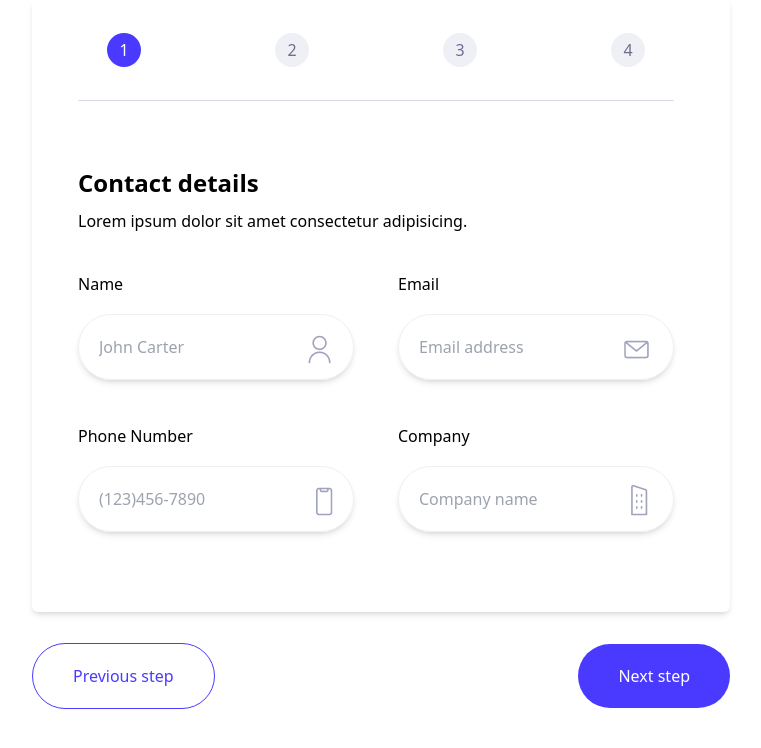
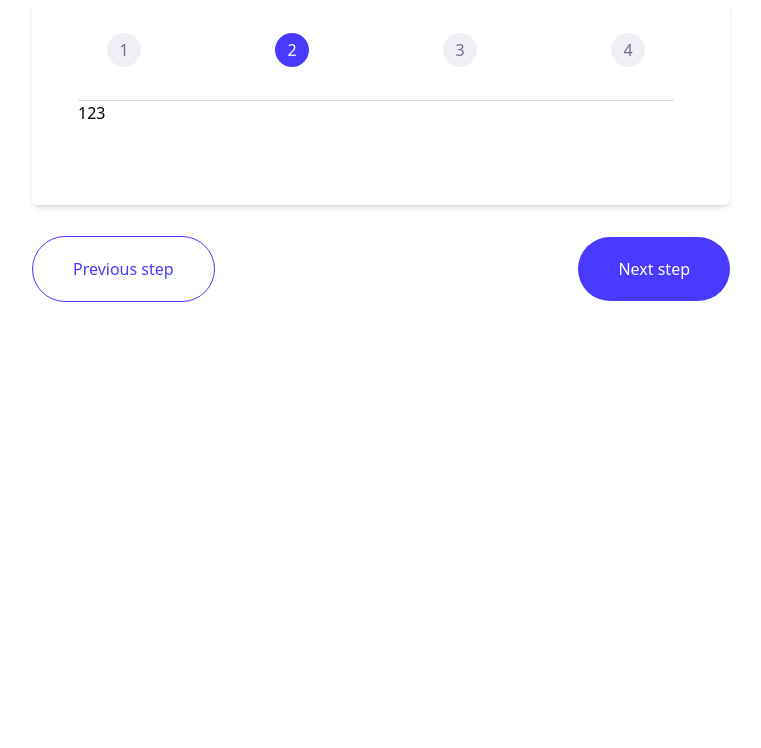
Before and after one commit to JiunJieLin/React-Login, a React (Vite) app: page / in a window 1280 px wide. Both pictures are taken after a click on the button "Next step". Shown: the top 748 px of the page, without its empty margins (259-1020 px from the left). Built offline with nearby package versions, Linux system fonts and the light colour scheme.

Commit message:
ProgressBar and Buttons

```diff
--- a/package.json
+++ b/package.json
@@ -7,6 +7,7 @@
     "preview": "vite preview"
   },
   "dependencies": {
+    "classnames": "^2.3.2",
     "react": "^17.0.2",
     "react-dom": "^17.0.2"
   },
--- a/src/App.jsx
+++ b/src/App.jsx
@@ -1,44 +1,110 @@
+import { useState } from "react";
 import ContactDetails from "./components/ContactDetails";
-import StepBar from "./components/StepBar";
+import OurService from "./components/OurServices";
+import Budget from "./components/Budget";
+import Summary from "./components/Summary";
+import ProgressBar from "./components/ProgressBar";
+import Buttons from "./components/Buttons";
 const App = () => {
+  const [currentActive, setCurrentActive] = useState(1);
+
+  const handleOnAdd = () => {
+    setCurrentActive((prev) => prev + 1);
+  };
+  const handleDelete = () => {
+    setCurrentActive((prev) => prev - 1);
+  };
+
   return (
     <div className="flex w-full items-center justify-center">
       <div className="b-[1px] m-auto flex flex-col items-center justify-between gap-[31px]">
         <div className="rounded-md pb-[80px]  pl-[46px] pr-[56px] shadow-md">
-          <div className="flex items-center justify-center gap-[134px] py-[33px] ">
-            <div className="flex h-[34px] w-[34px] items-center justify-center rounded-full bg-primary text-white">
-              1
-            </div>
-            <div className="flex h-[34px] w-[34px] items-center justify-center rounded-full bg-[#EFF0F6] text-[#6F6C90]">
-              2
-            </div>
-            <div className="flex h-[34px] w-[34px] items-center justify-center rounded-full bg-[#EFF0F6] text-[#6F6C90]">
-              3
-            </div>
-            <div className="flex h-[34px] w-[34px] items-center justify-center rounded-full bg-[#EFF0F6] text-[#6F6C90]">
-              4
-            </div>
-          </div>
+          <ProgressBar currentStep={currentActive} />
           <div className="h-[1px] w-[596px] bg-[#D9DBE9]"></div>
-          <ContactDetails />
+          {currentActive === 1 && <ContactDetails />}
+          {currentActive === 2 && <OurService />}
+          {currentActive === 3 && <Budget />}
+          {currentActive === 4 && <Summary />}
         </div>
-        <div className="flex w-full items-center justify-between">
-          <button
-            id="prev"
-            className="rounded-full border-[1px] border-solid border-primary px-[40px] py-[20px] text-primary"
-          >
-            Previous step
-          </button>
-          <button
-            id="next"
-            className=" rounded-full bg-primary px-[40px] py-[20px] text-white"
-          >
-            Next step
-          </button>
-        </div>
+        <Buttons
+          currentStep={currentActive}
+          onAdd={handleOnAdd}
+          onDelete={handleDelete}
+        />
       </div>
     </div>
   );
 };
 
 export default App;
+
+// let currentActive = 1;
+// next.addEventListener("click", () => {
+//   currentActive++;
+//   if (currentActive > circles.length) {
+//     currentActive = circles.length;
+//   }
+//   update();
+// });
+
+// prev.addEventListener("click", () => {
+//   currentActive--;
+//   if (currentActive < 1) {
+//     currentActive = 1;
+//   }
+//   update();
+// });
+// function update() {
+//   circles.forEach((circle, index) => {
+//     if (index < currentActive) {
+//       circle.classList.add("active");
+//     } else {
+//       circle.classList.remove("active");
+//     }
+//   });
+
+//   //中間的線變換顏色
+//   const actives = document.querySelectorAll(".active");
+//   progress.style.width =
+//     ((actives.length - 1) / (circles.length - 1)) * 100 + "%";
+//   //當前進度２／５＝４０％
+//   //填色範圍(2-1)/(5-1)=25%
+//   if (currentActive === 1) {
+//     prev.disabled = true;
+//   } else if (currentActive === circles.length) {
+//     next.disabled = true;
+//   } else {
+//     prev.disabled = false;
+//     next.disabled = false;
+//   }
+// }
+
+// const App = () => {
+//   const [currentStep, setCurrentStep] = useState(1);
+
+//   const handleNext = () => {
+//     setCurrentStep((prevStep) => prevStep + 1);
+//   };
+
+//   const handlePrev = () => {
+//     setCurrentStep((prevStep) => prevStep - 1);
+//   };
+
+//   return (
+//     <div className="p-8">
+//       <ProgressBar
+//         currentStep={currentStep}
+//         onNext={handleNext}
+//         onPrev={handlePrev}
+//       />
+
+//       {/* Render your components based on the currentStep */}
+//       {currentStep === 1 && <div>Component 1 Content</div>}
+//       {currentStep === 2 && <div>Component 2 Content</div>}
+//       {currentStep === 3 && <div>Component 3 Content</div>}
+//       {currentStep === 4 && <div>Component 4 Content</div>}
+//     </div>
+//   );
+// };
+
+// export default App;
--- a/src/components/Budget.jsx
+++ b/src/components/Budget.jsx
@@ -0,0 +1,5 @@
+const Budget = () => {
+  return <div>123</div>;
+};
+
+export default Budget;
--- /dev/null
+++ b/src/components/Buttons.jsx
@@ -0,0 +1,38 @@
+import classNames from "classnames";
+const Buttons = ({ currentStep, onAdd, onDelete }) => {
+  const isPrevDisabled = currentStep === 1;
+  const isNextDisabled = currentStep === 4;
+  return (
+    <div className="flex w-full items-center justify-between">
+      <button
+        id="prev"
+        disabled={isPrevDisabled}
+        className={classNames(
+          "rounded-full border-[1px] border-solid px-[40px] py-[20px] ",
+          {
+            "border-primary": !isPrevDisabled,
+            "text-primary": !isPrevDisabled,
+            invisible: isPrevDisabled,
+          }
+        )}
+        onClick={onDelete}
+      >
+        Previous step
+      </button>
+      <button
+        id="next"
+        disabled={isNextDisabled}
+        className={classNames("rounded-full px-[40px] py-[20px] ", {
+          " bg-primary": !isNextDisabled,
+          "text-white": !isNextDisabled,
+          invisible: isNextDisabled,
+        })}
+        onClick={onAdd}
+      >
+        Next step
+      </button>
+    </div>
+  );
+};
+
+export default Buttons;
--- a/src/components/OurServices.jsx
+++ b/src/components/OurServices.jsx
@@ -0,0 +1,5 @@
+const OurService = () => {
+  return <div>123</div>;
+};
+
+export default OurService;
--- /dev/null
+++ b/src/components/ProgressBar.jsx
@@ -0,0 +1,25 @@
+import classNames from "classnames";
+
+const ProgressBar = ({ currentStep }) => {
+  const steps = [1, 2, 3, 4];
+
+  return (
+    <div className="flex items-center justify-center gap-[134px] py-[33px] ">
+      {steps.map((step) => (
+        <div
+          key={step}
+          className={classNames(
+            "flex h-[34px] w-[34px] items-center justify-center rounded-full",
+            {
+              "bg-primary text-white": step === currentStep,
+              "bg-[#EFF0F6] text-[#6F6C90]": step !== currentStep,
+            }
+          )}
+        >
+          {step}
+        </div>
+      ))}
+    </div>
+  );
+};
+export default ProgressBar;
--- a/src/components/StepBar.jsx
+++ /dev/null
@@ -1,13 +0,0 @@
-const StepBar = () => {
-  return (
-    <div class="progress-container">
-      <div class="progress" id="progress"></div>
-      <div class="circle active">1</div>
-      <div class="circle">2</div>
-      <div class="circle">3</div>
-      <div class="circle">4</div>
-    </div>
-  );
-};
-
-export default StepBar;
--- a/src/components/Summary.jsx
+++ b/src/components/Summary.jsx
@@ -0,0 +1,5 @@
+const Summary = () => {
+  return <div>123</div>;
+};
+
+export default Summary;
```
Also changed, not shown: 1 other file (tests, documents, lock files or other folders).
